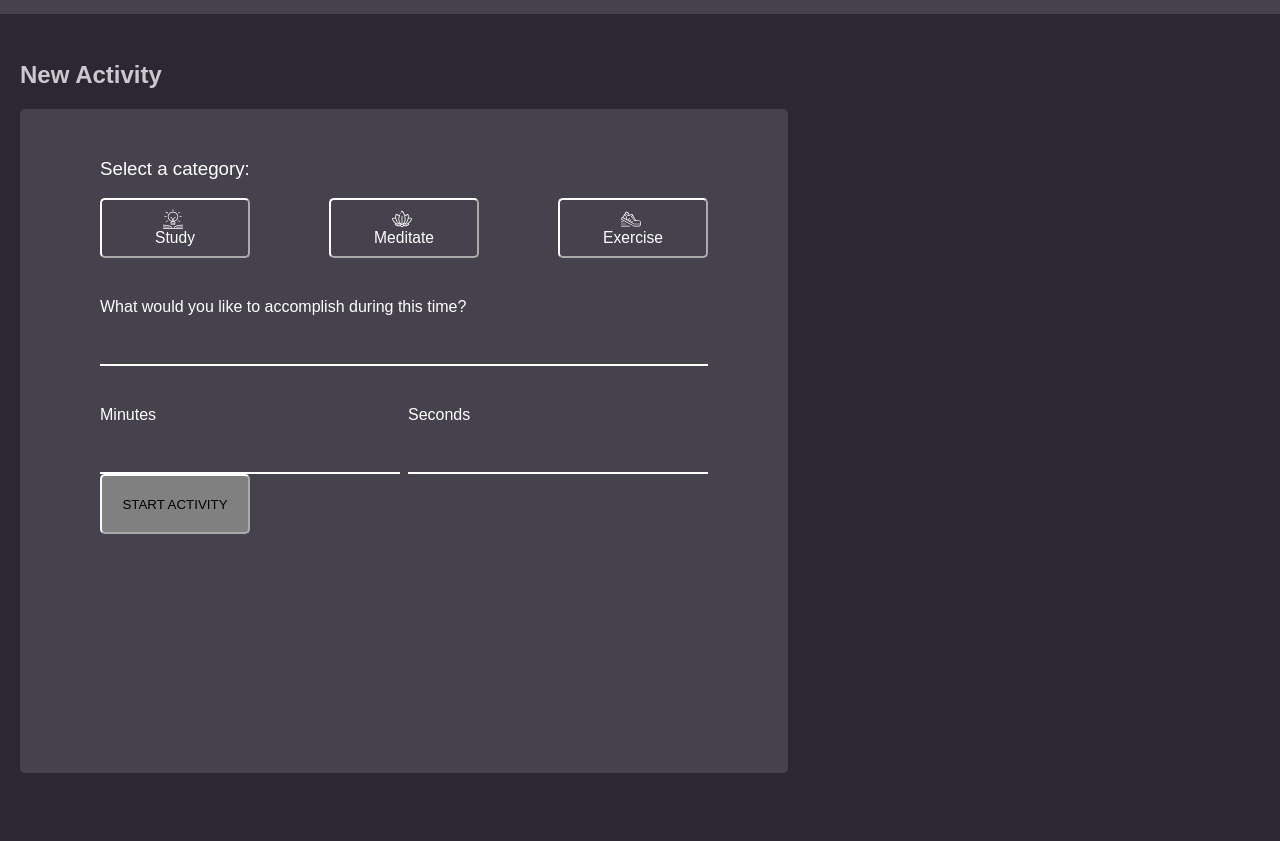
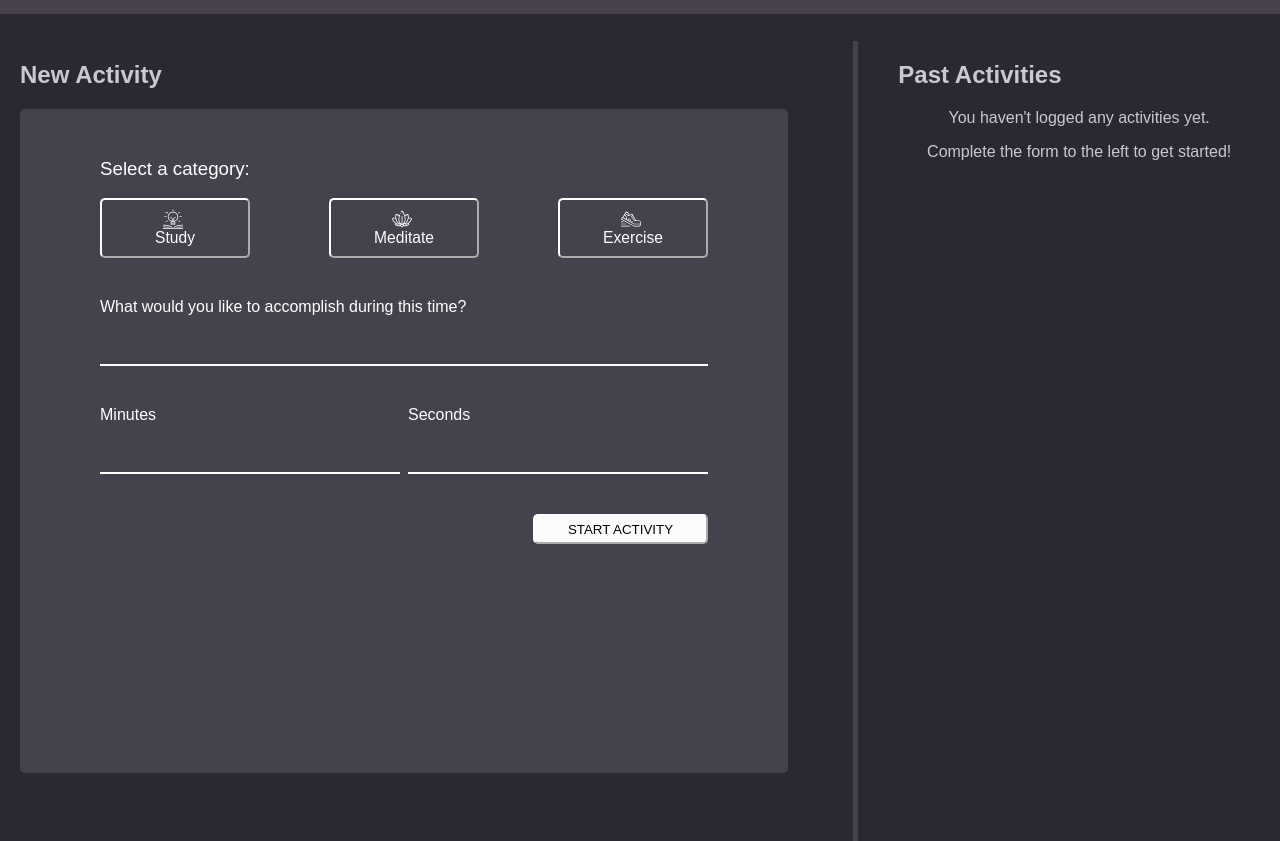
Before and after one commit to Rostammahabadi/intention-timer, a plain HTML site: page index.html in a window 1280 px wide. Shown: the part 49-890 px from the top of the page. Drawn offline with Linux system fonts and the light colour scheme.

Commit message:
add html/css to match front home page, complete

```diff
--- a/index.html
+++ b/index.html
@@ -57,5 +57,12 @@
         </div>
       </section>
     </main>
+    <aside>
+      <h2>Past Activities</h2>
+      <div class="aside-section">
+        <p>You haven't logged any activities yet.</p>
+        <p>Complete the form to the left to get started!</p>
+      </div>
+    </aside>
   </body>
 </html>
--- a/styles.css
+++ b/styles.css
@@ -99,6 +99,23 @@ h3{
   justify-content:space-between;
 }
 .start-activity{
-  background-color:grey;
+  background-color:#FCFCFC;
   color:black;
+  width:175px;
+  height:30px;
+  float:right;
+  margin-top:40px;
+  cursor:pointer;
 }
+input{
+  outline:none;
+}
+.aside-section{
+  text-align:center;
+}
+aside{
+  border-left: 5px solid #46424D;
+  grid-area: aside;
+  margin:0px;
+  padding: 0 0 0 20px;
+}
```
